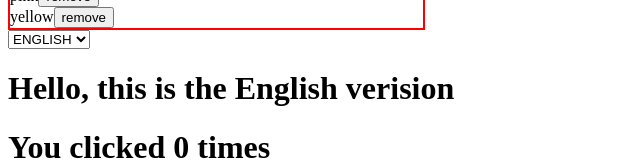
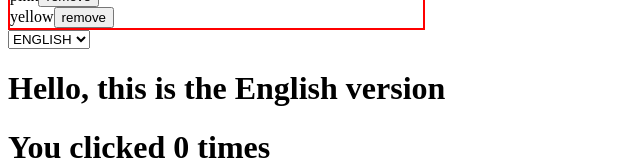
Before and after one commit to stefaniazocco/react-exercises, a React (Create React App) app: page / in a window 1280 px wide. Shown: the part 263-423 px from the top of the page, without its empty margins (0-640 px from the left). Built offline with nearby package versions, Linux system fonts and the light colour scheme; no server answers.

Commit message:
fix display language

```diff
--- a/src/DisplayLanguage.js
+++ b/src/DisplayLanguage.js
@@ -2,7 +2,7 @@ import { LanguageContext } from "./LanguageContext"
 
 const Strings = {
     en: {
-        HELLO : "Hello, this is the English verision"
+        HELLO : "Hello, this is the English version"
     },
     it: {
         HELLO : "Ciao, questa è la versione italiana"
```
